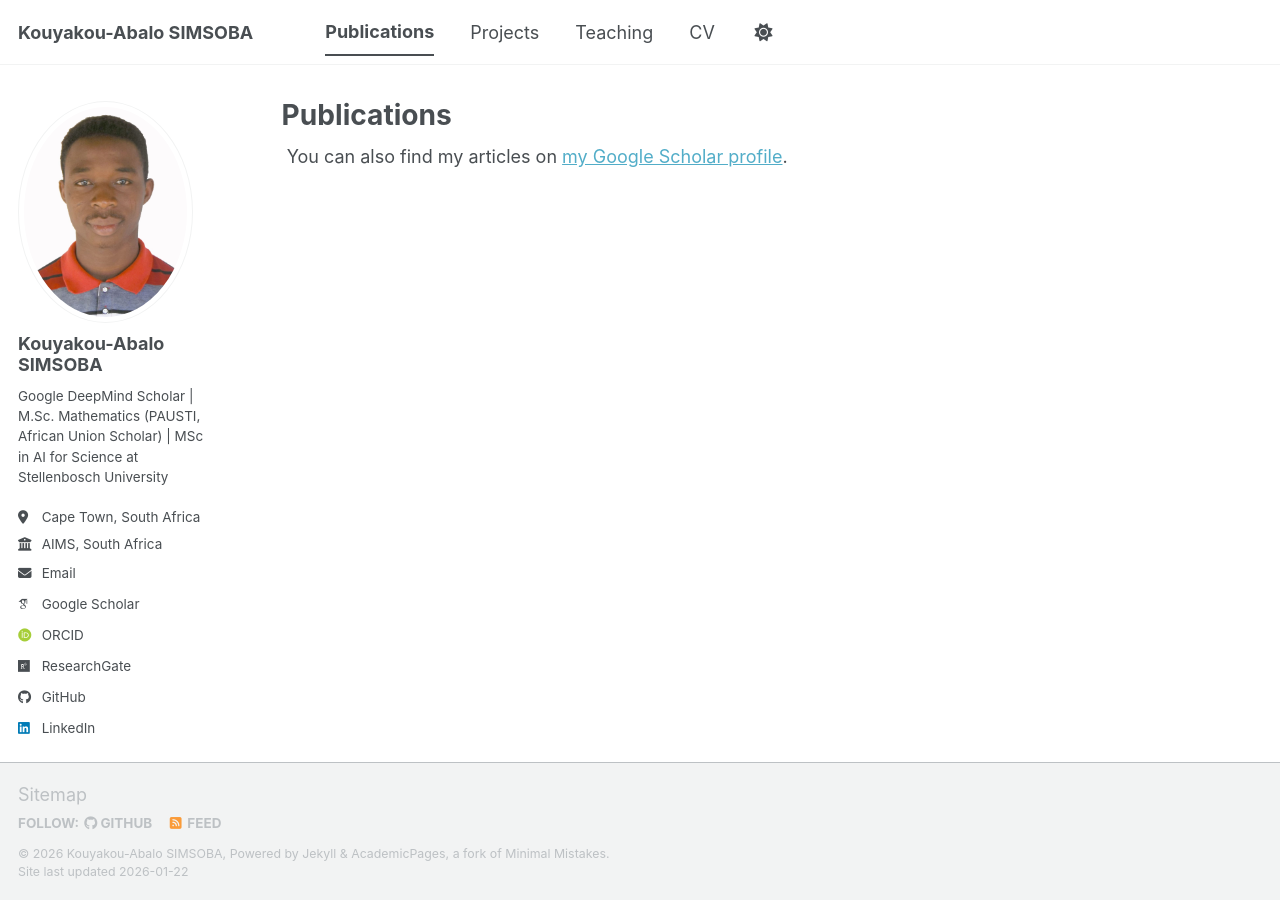
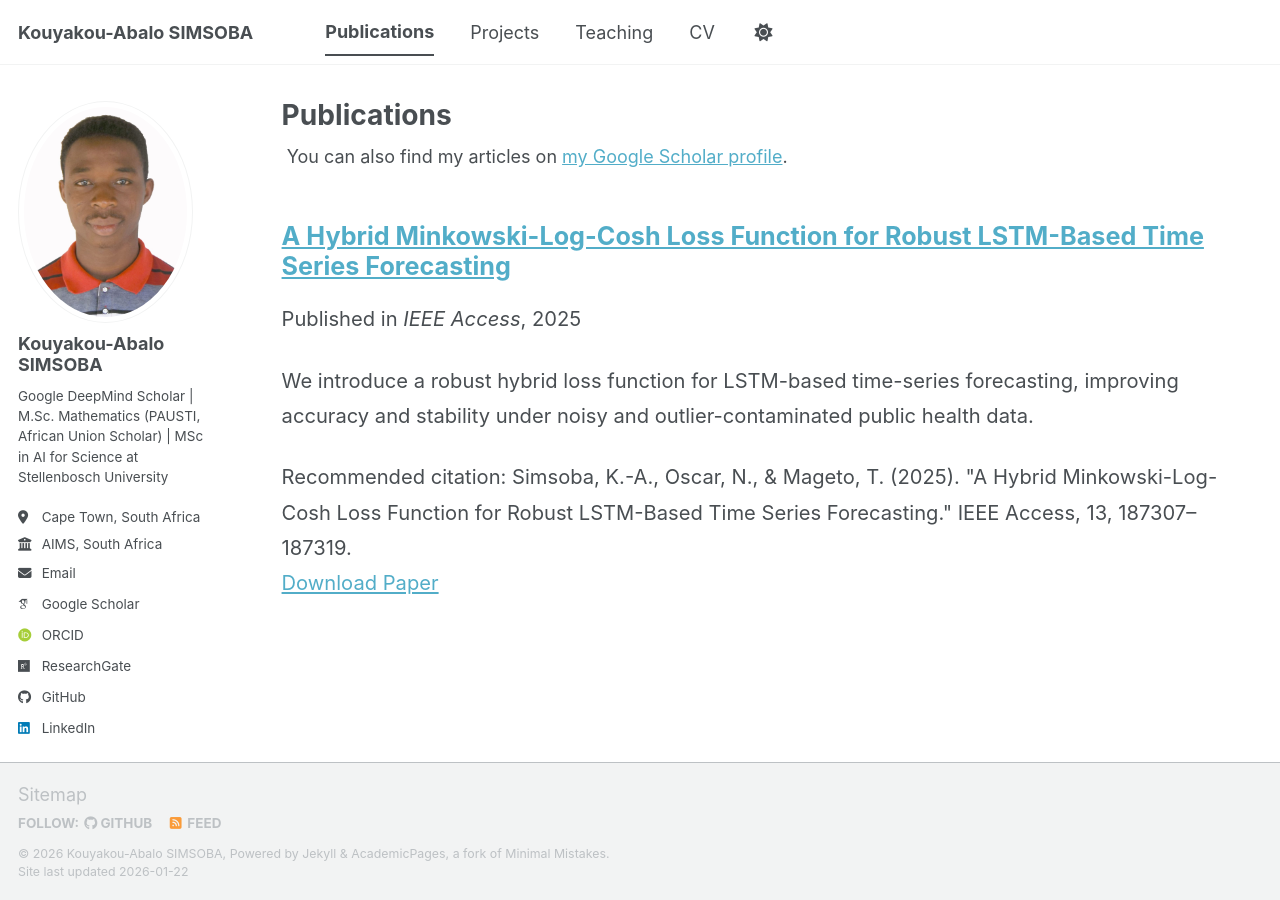
Before and after one commit to simsoba-research/simsoba-research.github.io, a Jekyll site: the page built from _pages/publications.html, in a window 1280 px wide. Built offline with Jekyll 4.4.1, drawn with Linux system fonts in a browser that asks for light colours; some web fonts are replaced; a script bundle is joined from its source files by our own code; library files that are not in the unit come from our copies; part of the change alters nothing that is shown.

Commit message:
Update 2009-10-01-paper-title-number-1.md

````diff
--- a/_publications/2009-10-01-paper-title-number-1.md
+++ b/_publications/2009-10-01-paper-title-number-1.md
@@ -1,6 +1,126 @@
-\[
-\mathcal{L}_{\mathrm{MLC}}(y,\hat{y})
+---
+title: "A Hybrid Minkowski-Log-Cosh Loss Function for Robust LSTM-Based Time Series Forecasting"
+collection: publications
+category: manuscripts
+permalink: /publication/2025-hybrid-minkowski-log-cosh
+excerpt: >
+  We introduce a robust hybrid loss function for LSTM-based
+  time-series forecasting, improving accuracy and stability under
+  noisy and outlier-contaminated public health data.
+date: 2025-02-15
+venue: 'IEEE Access'
+paperurl: 'https://doi.org/10.1109/ACCESS.2025.3626795'
+citation: 'Simsoba, K.-A., Oscar, N., & Mageto, T. (2025). "A Hybrid Minkowski-Log-Cosh Loss Function for Robust LSTM-Based Time Series Forecasting." IEEE Access, 13, 187307–187319.'
+mathjax: true
+---
+
+## Abstract
+
+Robust learning is essential for time-series forecasting in real-world settings where data are noisy, irregular, or contaminated by outliers. This paper proposes a **hybrid loss function** designed to improve the stability and accuracy of **LSTM-based forecasting models**. The approach is validated on long-horizon public health data, with a particular focus on malaria incidence forecasting.
+
+---
+
+## Loss Function Definition
+
+Let $y_i$ and $\hat{y}_i$ denote the true and predicted values at time $i$.
+The proposed loss is defined as
+
+$$
+\mathcal{L}(y,\hat{y})
 =
 \frac{1}{N}\sum_{i=1}^{N}
 \left[\log\!\big(\cosh(y_i - \hat{y}_i)\big)\right]^p
-\]
+$$
+
+where $p>0$ is a tunable Minkowski exponent controlling the trade-off
+between robustness to outliers and error sensitivity.
+
+**Special cases**
+- $p = 1$: Log-Cosh loss
+- $p \approx 2$: MSE-like behavior
+- $p < 2$: increased robustness to outliers
+
+---
+
+## Gradient Analysis
+
+Let $\varepsilon_i = y_i - \hat{y}_i$.
+The gradient with respect to the prediction $\hat{y}_i$ is
+
+$$
+\frac{\partial \mathcal{L}}{\partial \hat{y}_i}
+=
+-\,p
+\left[\log\!\big(\cosh(\varepsilon_i)\big)\right]^{p-1}
+\tanh(\varepsilon_i)
+$$
+
+This formulation yields smooth gradients for small residuals and
+naturally suppresses the influence of extreme errors.
+
+---
+
+## Empirical Evaluation
+
+The loss was evaluated using **LSTM models** on **11 years (2013–2023)**
+of monthly malaria incidence data.
+
+- **MAPE:** reduced from 20.96% (MSE) to 18.23%
+- **MAE:** substantially lower under outlier contamination
+- **Training:** faster and more stable convergence than MSE and MAE
+
+All improvements were achieved with **$\mathcal{O}(N)$ computational
+complexity**, matching standard regression losses.
+
+---
+
+## Key Contributions
+
+- Robust hybrid loss function with tunable sensitivity
+- Improved forecasting accuracy under noisy conditions
+- Stable optimization for recurrent neural networks
+- Plug-and-play compatibility with deep learning frameworks
+
+---
+
+[Access the full paper here](https://doi.org/10.1109/ACCESS.2025.3626795)
+
+---
+
+## How to Cite
+
+### APA
+Simsoba, K.-A., Oscar, N., & Mageto, T. (2025).
+*A Hybrid Minkowski-Log-Cosh Loss Function for Robust LSTM-Based Time Series Forecasting*.
+**IEEE Access, 13**, 187307–187319.
+https://doi.org/10.1109/ACCESS.2025.3626795
+
+---
+
+### IEEE
+K.-A. Simsoba, N. Oscar, and T. Mageto,
+“A Hybrid Minkowski-Log-Cosh Loss Function for Robust LSTM-Based Time Series Forecasting,”
+*IEEE Access*, vol. 13, pp. 187307–187319, 2025,
+doi:10.1109/ACCESS.2025.3626795.
+
+---
+
+### Harvard
+Simsoba, K.-A., Oscar, N. and Mageto, T. (2025)
+‘A Hybrid Minkowski-Log-Cosh Loss Function for Robust LSTM-Based Time Series Forecasting’,
+*IEEE Access*, 13, pp. 187307–187319.
+doi:10.1109/ACCESS.2025.3626795.
+
+---
+
+### BibTeX
+```bibtex
+@article{Simsoba2025,
+  author  = {Simsoba, Kouyakou-Abalo and Oscar, Ngesa and Mageto, Thomas},
+  title   = {A Hybrid Minkowski-Log-Cosh Loss Function for Robust LSTM-Based Time Series Forecasting},
+  journal = {IEEE Access},
+  volume  = {13},
+  pages   = {187307--187319},
+  year    = {2025},
+  doi     = {10.1109/ACCESS.2025.3626795}
+}
````
